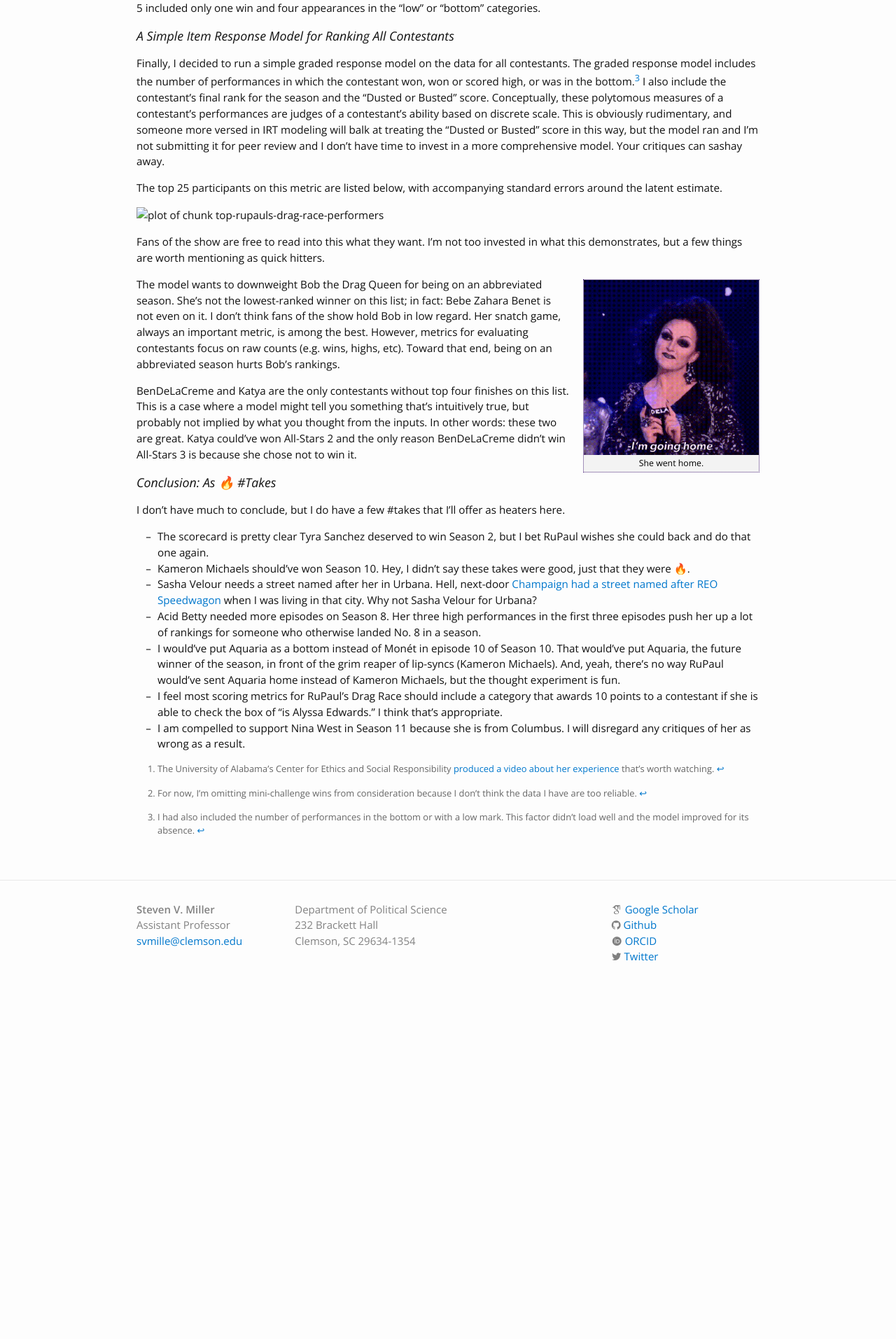
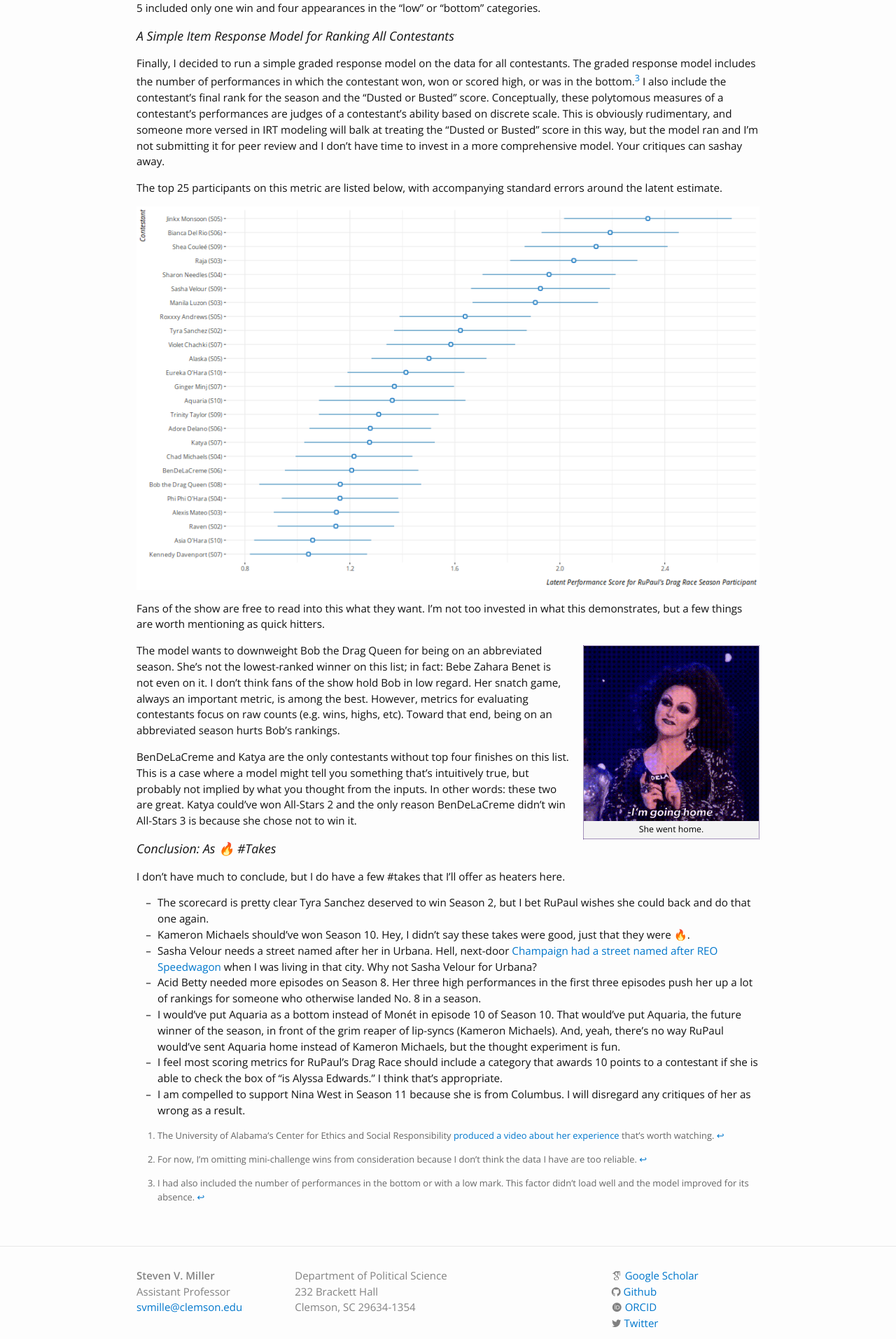
Before and after one commit to svmiller/svmiller.github.io, a Jekyll site: the page built from _posts/2019-02-17-dragracer-rupauls-drag-race-analysis.md, in a window 1280 px wide. Shown: the part 4487-6400 px from the top of the page at 70% size. Built offline with Jekyll 4.4.1, drawn with Linux system fonts in a browser that asks for light colours; nearby versions of some CDN libraries; some web fonts are replaced; comment, search, counter and statistics services are not loaded; before the commit the page ends 5925 px from its top, so only the background shows below that.

Commit message:
stop doing this to me

```diff
--- a/_posts/2019-02-17-dragracer-rupauls-drag-race-analysis.md
+++ b/_posts/2019-02-17-dragracer-rupauls-drag-race-analysis.md
@@ -333,7 +333,7 @@ Finally, I decided to run a simple graded response model on the data for all con
 
 The top 25 participants on this metric are listed below, with accompanying standard errors around the latent estimate.
 
-![plot of chunk top-rupauls-drag-race-performers](/figure/source/2019-02-17-dragracer-rupauls-drag-race-analysis/top-rupauls-drag-race-performers-1.png)
+![plot of chunk top-rupauls-drag-race-performers](/images/top-rupauls-drag-race-performers-1.png)
 
 Fans of the show are free to read into this what they want. I'm not too invested in what this demonstrates, but a few things are worth mentioning as quick hitters.
 
```
